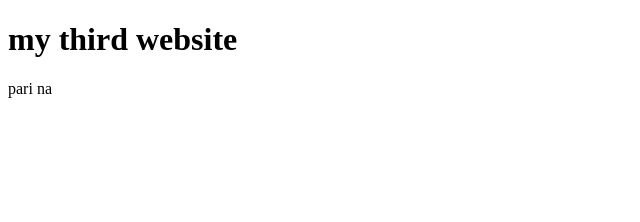
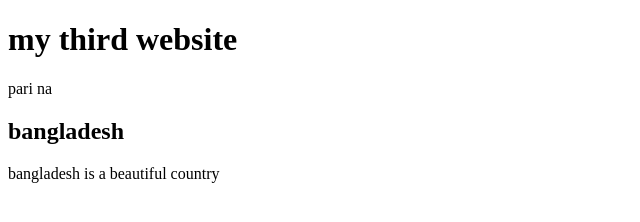
Before and after one commit to mohammadsaagor/my-third-website, a plain HTML site: page index.html in a window 1280 px wide. Shown: the whole page, without its empty margins (0-640 px from the left). Drawn offline with Linux system fonts and the light colour scheme.

Commit message:
bangladesh

```diff
--- a/index.html
+++ b/index.html
@@ -9,5 +9,7 @@
 <body>
     <h1> my third website </h1>
     <p>pari na </p>
+    <h2> bangladesh</h2>
+    <p> bangladesh is a beautiful country </p>
 </body>
 </html>
```
